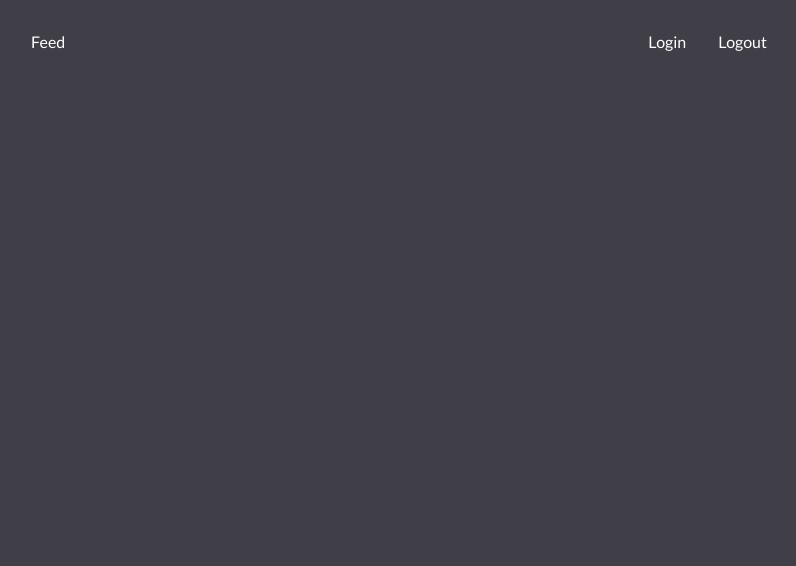
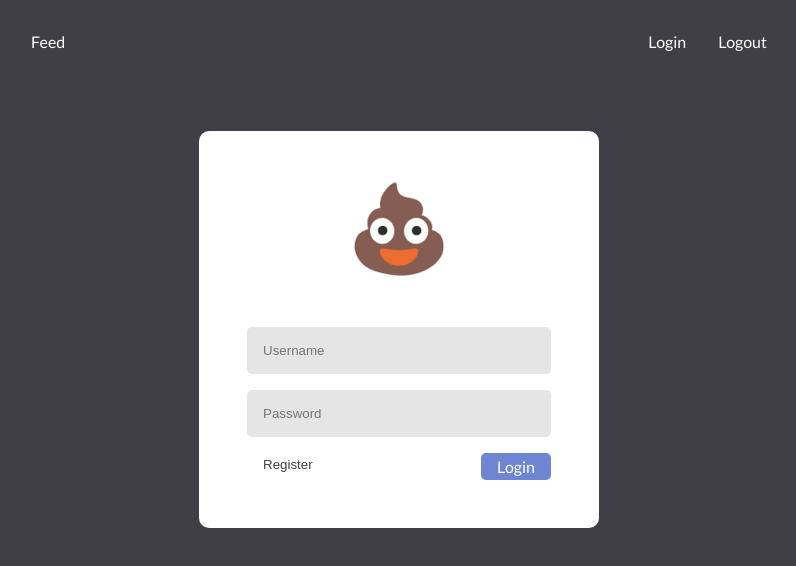
Before and after one commit to Kyle772/CodingChallenge-MintGoldDust, a React (Create React App) app in the folder web/: page / in a window 1280 px wide. Shown: the top 566 px of the page, without its empty margins (241-1037 px from the left). Built offline with nearby package versions, Linux system fonts and the light colour scheme.

Commit message:
Adding form elements and login form

```diff
--- a/web/src/app/App.scss
+++ b/web/src/app/App.scss
@@ -23,6 +23,7 @@ header {
     width: 100%;
     max-width: 768px;
     margin: auto;
+
   }
 }
 
@@ -59,24 +60,45 @@ header {
   }
 }
 
-.button {
+.button,
+a.button,
+input.button {
   border-radius: 5px;
   padding: .25rem 1rem;
+  border: none;
 
   &:hover {
-    background-color: rgba(255, 255, 255, 0.1)
+    background-color: rgba(255, 255, 255, 0.1);
   }
 }
 
 .button-con {
   display: flex;
 
+  &.space {
+    justify-content: space-between;
+    width: 100%;
+  }
+
   .button {
-    background-color: purple;
-    color: rgb(56, 50, 50);
+    background-color: unset;
+    color: rgba(0, 0, 0, .75);
+    cursor: pointer;
+    box-shadow: 0 0 0 0px rgba(0, 0, 0, 0.1);
+    transition: box-shadow 100ms ease-in-out;
 
     &:hover {
-      box-shadow: 0 0 3px 0 white;
+      box-shadow: 0 0 0 3px rgba(0, 0, 0, 0.1);
     }
+
+    &.blurple {
+      background-color: #6e85d3;
+      color: white;
+
+      &:hover {
+        background-color: #384c8d;
+      }
+    }
+
   }
 }
--- a/web/src/components/card/Card.scss
+++ b/web/src/components/card/Card.scss
@@ -1,7 +1,7 @@
 .card {
   background-color: white;
   border-radius: 10px;
-  max-width: 600px;
+  max-width: 400px;
   width: 100%;
   padding: 3rem;
 }
--- a/web/src/components/forms/forms.scss
+++ b/web/src/components/forms/forms.scss
@@ -0,0 +1,13 @@
+input {
+  padding: 1rem 1rem;
+  border-radius: 5px;
+  border: none;
+  background-color: rgba(0, 0, 0, .1);
+  margin-bottom: 1rem;
+  width: 100%;
+  box-sizing: border-box;
+
+  &:placeholder {
+    color: rgba(0, 0, 0, .5)
+  }
+}
--- a/web/src/pagerouter/auth/Auth.js
+++ b/web/src/pagerouter/auth/Auth.js
@@ -1,9 +1,19 @@
 import React from 'react'
-
+import poop from '../../assets/poop.png'
+import './Auth.scss'
+import '../../components/forms/Forms.scss'
+import Login from './Login'
 export default function Auth() {
   return (
     <React.Fragment>
-
+      <section>
+        <div className="container">
+          <div className="card welcome">
+            <img className="poop" src={poop} />
+            <Login />
+          </div>
+        </div>
+      </section>
     </React.Fragment>
   )
 }
--- a/web/src/pagerouter/auth/Auth.scss
+++ b/web/src/pagerouter/auth/Auth.scss
@@ -0,0 +1,17 @@
+.welcome {
+  display: flex;
+  flex-direction: column;
+  align-items: center;
+  box-sizing: border-box;
+
+  .poop {
+    width: 100px;
+    height: auto;
+    margin: auto;
+    margin-bottom: 3rem;
+  }
+
+  input {
+    max-width: 100%;
+  }
+}
--- a/web/src/pagerouter/auth/Login.js
+++ b/web/src/pagerouter/auth/Login.js
@@ -0,0 +1,14 @@
+import React from 'react'
+
+export default function Login() {
+  return (
+    <React.Fragment>
+      <input type="text" placeholder="Username"></input>
+      <input type="password" placeholder="Password"></input>
+      <div className="button-con space">
+        <a href="/register"><button type="submit" className="button">Register</button></a>
+        <a className="button blurple">Login</a>
+      </div>
+    </React.Fragment>
+  )
+}
```
Also changed, not shown: web/src/assets/poop.png (added).
